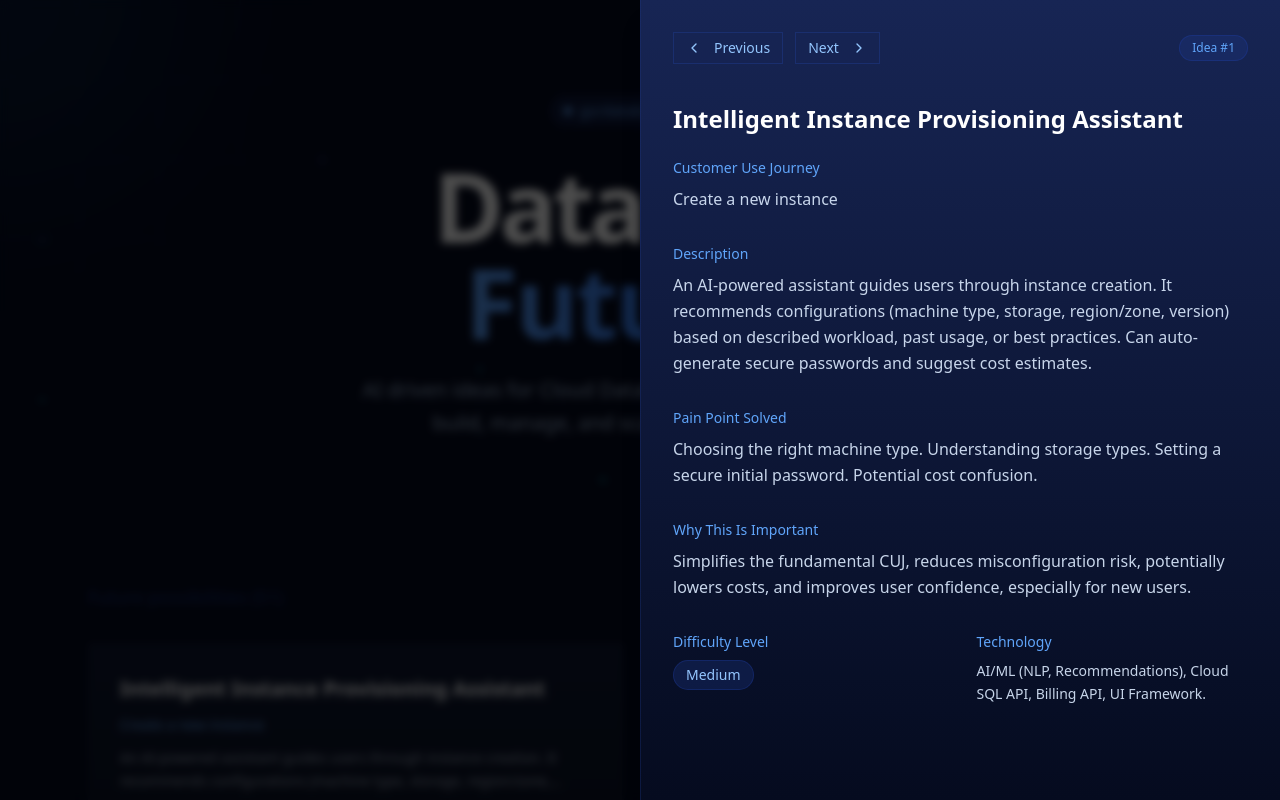
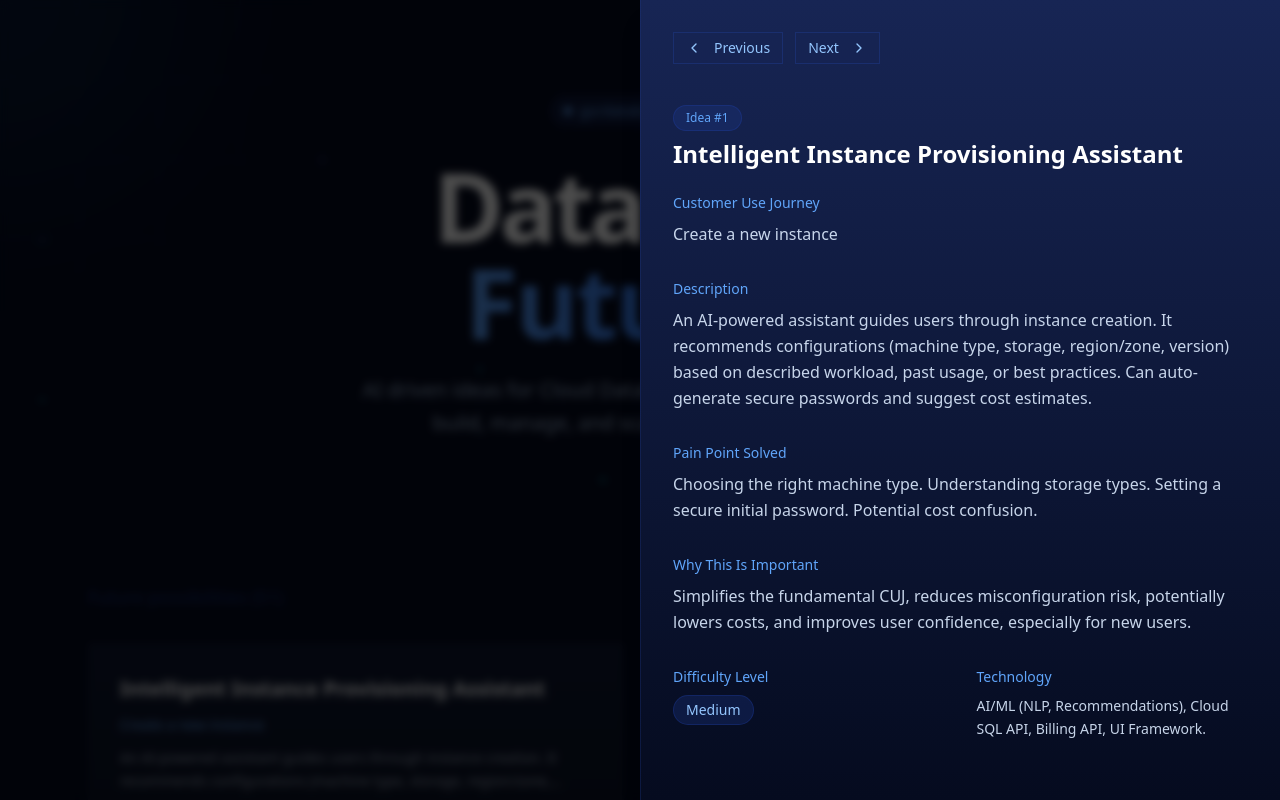
Before and after one commit to manigoogle/databasefutures, a Next.js app: page / in a window 1280 px wide. Both pictures are taken after a click on the element 356 px from the left and 733 px from the top of the page. Shown: the top 800 px of the page. Built offline with nearby package versions, Linux system fonts and the light colour scheme.

Commit message:
feat: reposition idea number badge above idea name
Modify idea-side-panel.tsx for better layout.

Co-authored-by: null <151899610+manigoogle@users.noreply.github.com>

```diff
--- a/components/idea-side-panel.tsx
+++ b/components/idea-side-panel.tsx
@@ -89,11 +89,11 @@ export function IdeaSidePanel({ idea, isOpen, onClose, onNext, onPrevious }: Ide
                     <ChevronRight className="h-4 w-4 ml-1" />
                   </Button>
                 </div>
-                <div className="inline-flex items-center px-3 py-1 rounded-full bg-blue-900/30 border border-blue-800/30 text-blue-400 text-xs font-medium">
-                  Idea #{idea.id}
-                </div>
               </div>
 
+              <div className="inline-flex items-center px-3 py-1 rounded-full bg-blue-900/30 border border-blue-800/30 text-blue-400 text-xs font-medium mb-2">
+                Idea #{idea.id}
+              </div>
               <h2 className="text-2xl font-bold text-white mb-6 leading-tight">{idea.name}</h2>
 
               <div className="space-y-8">
```
